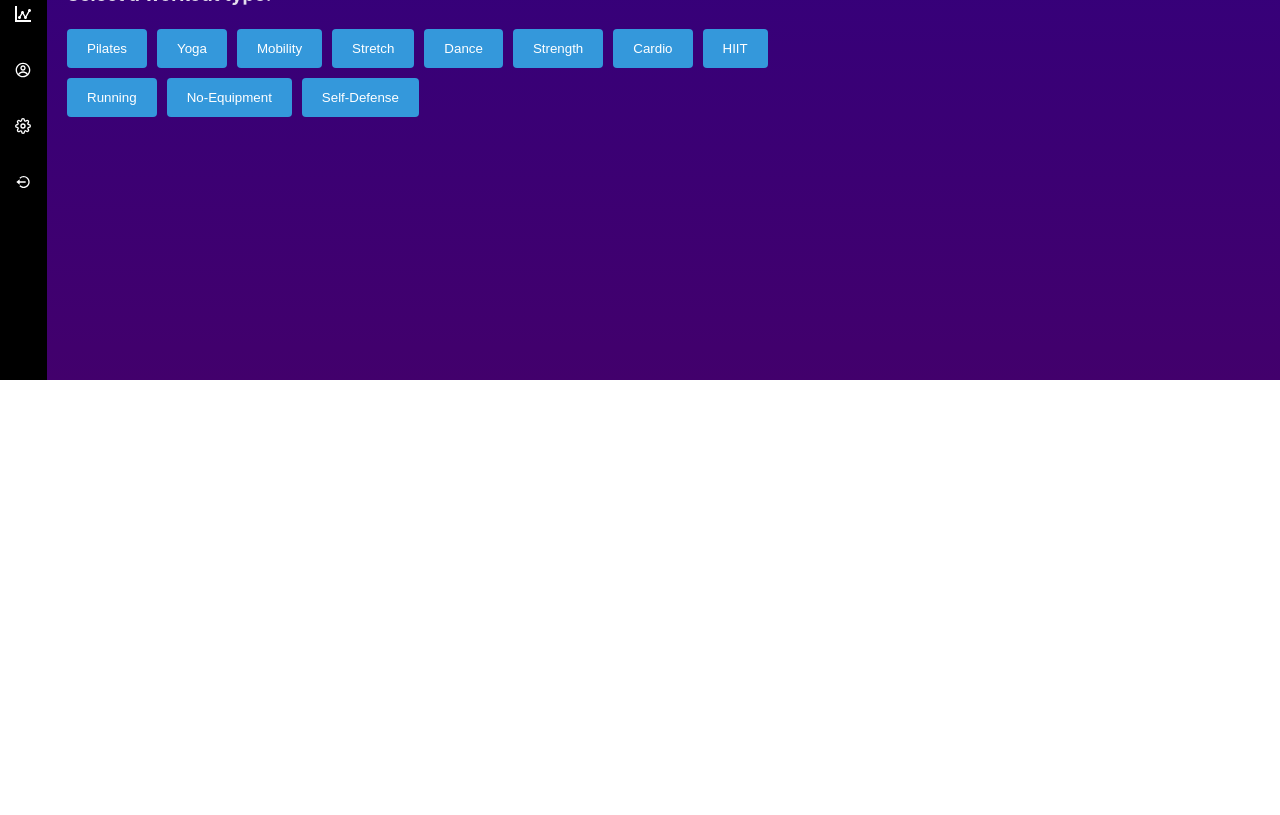
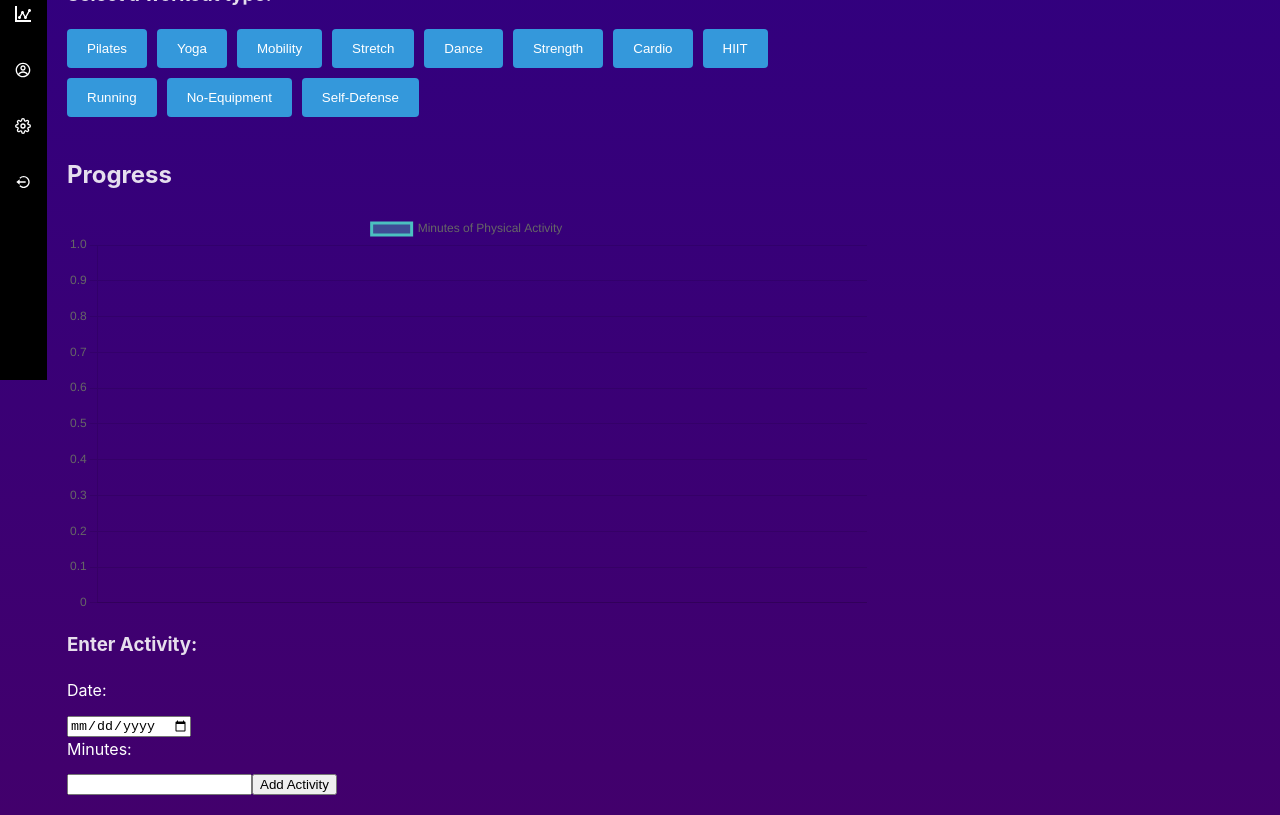
Before and after one commit to adamfenji/Team4SoftwareProject, a React app in the folder Front-end/: page /Team4SoftwareProject/physicaltracker in a window 1280 px wide. Shown: the part 420-1235 px from the top of the page. Before the commit the page ends 800 px from the top, so only its background shows below. Built offline with nearby package versions, Linux system fonts and the light colour scheme; the HTML template or start-up script is replaced by a standard one.

Commit message:
Line chart added to physical tracker

```diff
--- a/Front-end/components/PhysicalTracker/PhysicalTracker.css
+++ b/Front-end/components/PhysicalTracker/PhysicalTracker.css
@@ -1,3 +1,5 @@
+
+
 .ptContainer {
     display: flex;
     flex-direction: column;
--- a/Front-end/components/PhysicalTracker/PhysicalTracker.tsx
+++ b/Front-end/components/PhysicalTracker/PhysicalTracker.tsx
@@ -1,15 +1,28 @@
-import React, { FC, useState } from 'react';
+import React, { FC, useState, useEffect, useRef } from 'react';
 import axios from 'axios';
+import { Line } from 'react-chartjs-2';
+import Chart, { TooltipItem, ChartOptions } from 'chart.js/auto';
 import './PhysicalTracker.css';
+
+
 
 interface WorkoutGoal {
   goal: string;
+}
+
+interface ActivityData {
+  [date: string]: number;
 }
 
 const PhysicalTracker: FC<{}> = () => {
   const [workoutGoals, setWorkoutGoals] = useState<string>('');
   const [selectedWorkout, setSelectedWorkout] = useState<string | null>(null);
   const [selectedBodyPart, setSelectedBodyPart] = useState<string | null>(null);
+  const [activityData, setActivityData] = useState<ActivityData>({});
+  const [inputDate, setInputDate] = useState<string>('');
+  const [inputMinutes, setInputMinutes] = useState<number | ''>('');
+
+  const chartRef = useRef<Chart | null>(null);
 
   const handleGoalChange = (event: React.ChangeEvent<HTMLTextAreaElement>) => {
     setWorkoutGoals(event.target.value);
@@ -18,11 +31,12 @@ const PhysicalTracker: FC<{}> = () => {
   const handleSubmit = (event: React.FormEvent<HTMLFormElement>) => {
     event.preventDefault();
     // Send workout goal to the server
-    axios.post('http://localhost:3000/api/workouts', { goal: workoutGoals })
-      .then(response => {
+    axios
+      .post('http://localhost:3000/api/workouts', { goal: workoutGoals })
+      .then((response) => {
         setWorkoutGoals('');
       })
-      .catch(error => console.error('Error submitting workout goal:', error));
+      .catch((error) => console.error('Error submitting workout goal:', error));
   };
 
   const handleWorkoutSelection = (workoutType: string) => {
@@ -34,6 +48,62 @@ const PhysicalTracker: FC<{}> = () => {
   const handleBodyPartSelection = (bodyPart: string) => {
     setSelectedBodyPart(bodyPart);
   };
+
+  const handleAddActivity = () => {
+    if (inputDate && inputMinutes !== '') {
+      setActivityData({
+        ...activityData,
+        [inputDate]: inputMinutes as number,
+      });
+      setInputDate('');
+      setInputMinutes('');
+    }
+  };
+
+  const handleInputChange = (event: React.ChangeEvent<HTMLInputElement>) => {
+    const { name, value } = event.target;
+    if (name === 'date') {
+      setInputDate(value);
+    } else if (name === 'minutes') {
+      setInputMinutes(Number(value) || '');
+    }
+  };
+
+  useEffect(() => {
+    // Destroy the previous Chart instance
+    if (chartRef.current) {
+      chartRef.current.destroy();
+    }
+
+    // Sort dates
+    const sortedDates = Object.keys(activityData).sort((a, b) => new Date(a).getTime() - new Date(b).getTime());
+
+    // Create the new Chart instance with updated data
+    const newChart = new Chart('physicalActivityChart', {
+      type: 'line',
+      data: {
+        labels: sortedDates,
+        datasets: [
+          {
+            label: 'Minutes of Physical Activity',
+            borderColor: 'rgba(75,192,192,1)',
+            backgroundColor: 'rgba(75,192,192,0.4)',
+            data: sortedDates.map(date => activityData[date]),
+          },
+        ],
+      },
+      options: {
+        scales: {
+          y: {
+            beginAtZero: true,
+          },
+        },
+      },
+    });
+
+    // Save the newChart reference for future cleanup
+    chartRef.current = newChart;
+  }, [activityData]);
 
   return (
     <div className='ptContainer'>
@@ -170,6 +240,33 @@ const PhysicalTracker: FC<{}> = () => {
           </div>
         )}
       </div>
+
+      <div className='progress'>
+        <h2>Progress</h2>
+        <div className='Graph'>
+        <canvas id='physicalActivityChart' />
+          <div className='activityInput'>
+            <h3>Enter Activity:</h3>
+            <label htmlFor='date'>Date:</label>
+            <input
+              type='date'
+              id='date'
+              name='date'
+              value={inputDate}
+              onChange={handleInputChange}
+            />
+            <label htmlFor='minutes'>Minutes:</label>
+            <input
+              type='number'
+              id='minutes'
+              name='minutes'
+              value={inputMinutes}
+              onChange={handleInputChange}
+            />
+            <button onClick={handleAddActivity}>Add Activity</button>
+          </div>
+        </div>
+      </div>
     </div>
   );
 };
--- a/package.json
+++ b/package.json
@@ -16,6 +16,7 @@
     "axios": "^1.6.2",
     "bcrypt": "^5.1.1",
     "bootstrap": "^5.3.2",
+    "chart.js": "^4.4.0",
     "cors": "^2.8.5",
     "express": "^4.18.2",
     "jsonwebtoken": "^9.0.2",
@@ -28,12 +29,14 @@
     "mysql": "^2.18.1",
     "nodemon": "^3.0.1",
     "react": "^18.2.0",
+    "react-chartjs-2": "^5.2.0",
     "react-dom": "^18.2.0",
     "react-icons": "^4.11.0",
     "react-router": "^6.20.0",
     "react-router-dom": "^6.20.0"
   },
   "devDependencies": {
+    "@types/chart.js": "^2.9.41",
     "@types/react": "^18.2.15",
     "@types/react-dom": "^18.2.7",
     "@typescript-eslint/eslint-plugin": "^6.0.0",
```
Also changed, not shown: 1 other file (tests, documents, lock files or other folders).
